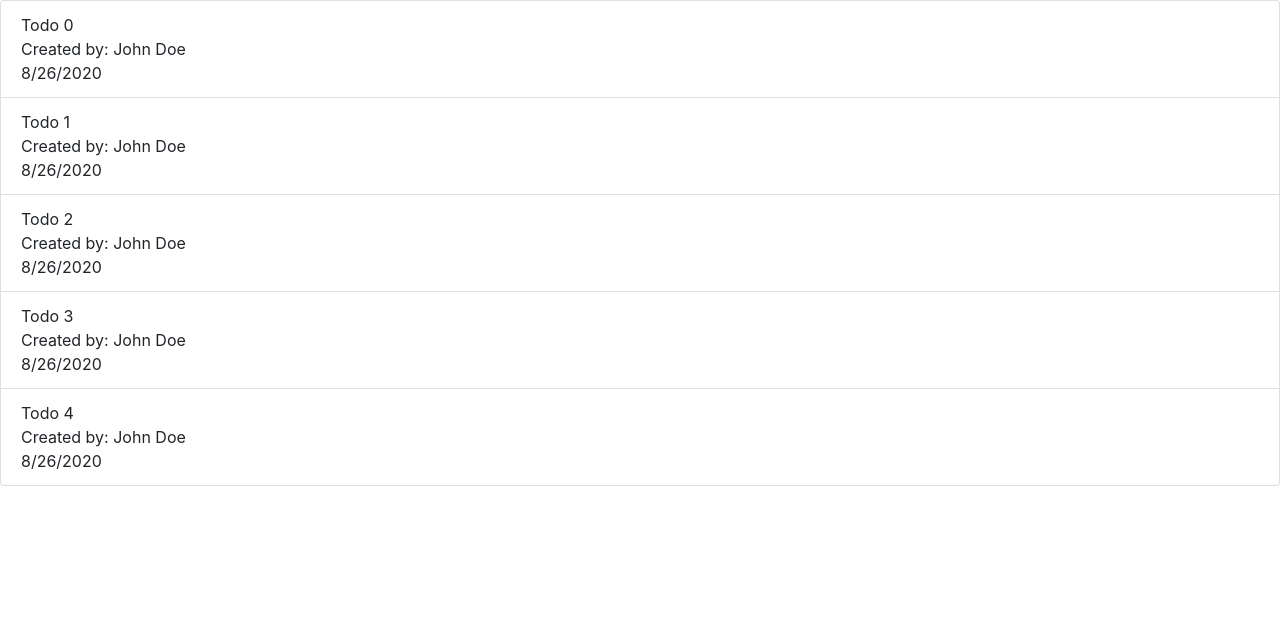
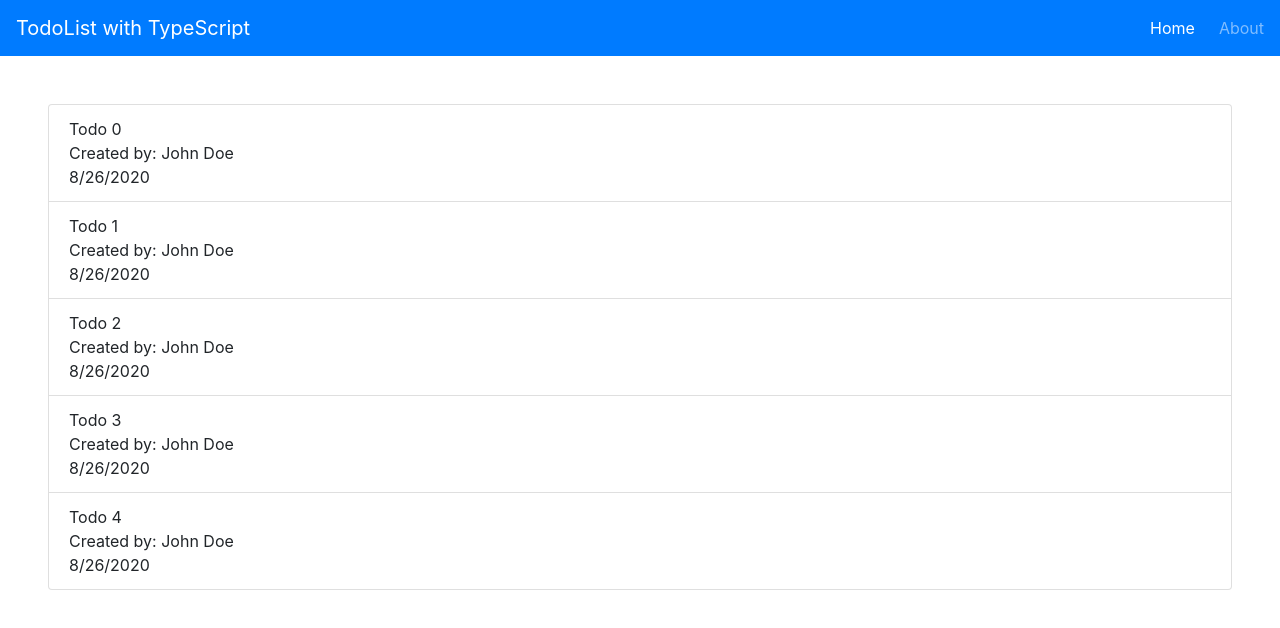
Before and after one commit to Insanefoam/ts-todolist, a React (Create React App) app: page / in a window 1280 px wide. Shown: the top 628 px of the page. Built offline with nearby package versions, Linux system fonts and the light colour scheme.

Commit message:
add react router navigation

```diff
--- a/package.json
+++ b/package.json
@@ -10,9 +10,11 @@
     "@types/node": "^12.0.0",
     "@types/prop-types": "^15.7.3",
     "@types/react-dom": "^16.9.0",
+    "@types/react-router-dom": "^5.1.5",
     "bootstrap": "^4.5.2",
     "react": "^16.13.1",
     "react-dom": "^16.13.1",
+    "react-router-dom": "^5.2.0",
     "react-scripts": "3.4.3",
     "typescript": "~3.7.2"
   },
--- a/src/App.tsx
+++ b/src/App.tsx
@@ -1,7 +1,16 @@
 import React from "react";
 import "bootstrap/dist/css/bootstrap.min.css";
-import TodoList from "./components/TodoList";
+import { BrowserRouter, Switch, Route } from "react-router-dom";
+import TodoListPage from "./pages/TodoListPage";
+import AboutPage from "./pages/AboutPage";
 
-const App = () => <TodoList />;
+const App: React.FC = () => (
+  <BrowserRouter>
+    <Switch>
+      <Route path="/" component={TodoListPage} />
+      <Route path="/about" component={AboutPage} />
+    </Switch>
+  </BrowserRouter>
+);
 
 export default App;
--- /dev/null
+++ b/src/components/Navigation.tsx
@@ -0,0 +1,26 @@
+import React from "react";
+import { NavLink } from "react-router-dom";
+
+const Navigation: React.FC = () => {
+  return (
+    <nav className="navbar navbar-dark bg-primary">
+      <NavLink className="navbar-brand" to="/">
+        TodoList with TypeScript
+      </NavLink>
+      <ul className="navbar-nav navbar-expand">
+        <li className="nav-item active mr-4">
+          <NavLink className="nav-link" to="/">
+            Home
+          </NavLink>
+        </li>
+        <li className="nav-item">
+          <NavLink className="nav-link" to="/about">
+            About
+          </NavLink>
+        </li>
+      </ul>
+    </nav>
+  );
+};
+
+export default Navigation;
--- a/src/components/TodoList/TodoList.tsx
+++ b/src/components/TodoList/TodoList.tsx
@@ -1,18 +1,14 @@
 import React from "react";
 import TodoItem from "../TodoItem";
-import ITodoItem from "../TodoItem/interfaces/ITodoItem";
+import { ITodoItem } from "../../interfaces";
 
-const dummyTodoes: ITodoItem[] = new Array(5).fill("").map((e, index) => ({
-  id: String(index),
-  title: `Todo ${index}`,
-  author: "John Doe",
-  checked: false,
-  created: new Date(),
-}));
+type TodoListProps = {
+  todos: ITodoItem[];
+};
 
-const TodoList = () => (
-  <ul className="list-group center">
-    {dummyTodoes.map((todo) => (
+const TodoList: React.FC<TodoListProps> = ({ todos }) => (
+  <ul className="list-group p-5 mb3">
+    {todos.map((todo) => (
       <TodoItem {...todo} key={todo.id} />
     ))}
   </ul>
--- a/src/components/TodoItem/interfaces/ITodoItem.tsx
+++ b/src/interfaces.ts
@@ -1,4 +1,4 @@
-export default interface ITodoItem {
+export interface ITodoItem {
   id: string | number;
   title: string;
   author: string;
--- /dev/null
+++ b/src/pages/AboutPage.tsx
@@ -0,0 +1,14 @@
+import React from "react";
+
+const AboutPage = () => {
+  return (
+    <div>
+      Lorem ipsum dolor sit amet, consectetur adipisicing elit. Quis repellendus
+      aliquid natus excepturi id voluptas laudantium voluptatem quas,
+      perferendis nam ducimus aliquam consectetur fuga molestias dolore facere
+      quae odit deleniti?
+    </div>
+  );
+};
+
+export default AboutPage;
--- /dev/null
+++ b/src/pages/TodoListPage.tsx
@@ -0,0 +1,25 @@
+import React, { useState } from "react";
+import Navigation from "../components/Navigation";
+import { ITodoItem } from "../interfaces";
+import TodoList from "../components/TodoList";
+
+const dummyTodoes: ITodoItem[] = new Array(5).fill("").map((e, index) => ({
+  id: String(index),
+  title: `Todo ${index}`,
+  author: "John Doe",
+  checked: false,
+  created: new Date(),
+}));
+
+const TodoListPage: React.FC = () => {
+  const [todos, setTodos] = useState(dummyTodoes);
+
+  return (
+    <>
+      <Navigation />
+      <TodoList todos={todos} />
+    </>
+  );
+};
+
+export default TodoListPage;
```
Also changed, not shown: src/components/TodoItem/TodoItem.tsx (+7 -2 lines), src/components/TodoItem/interfaces/TodoItemProps.tsx (deleted, +0 -7 lines), 1 other file (tests, documents, lock files or other folders).
